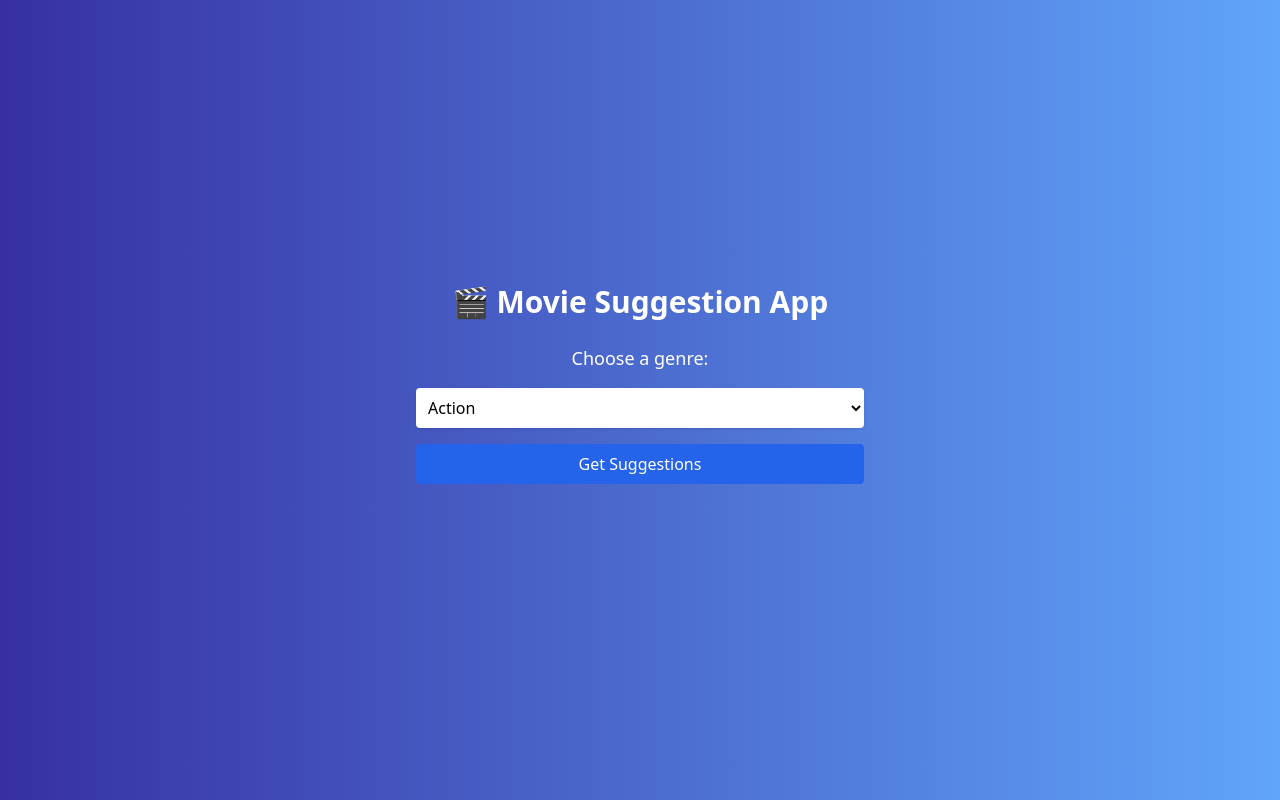
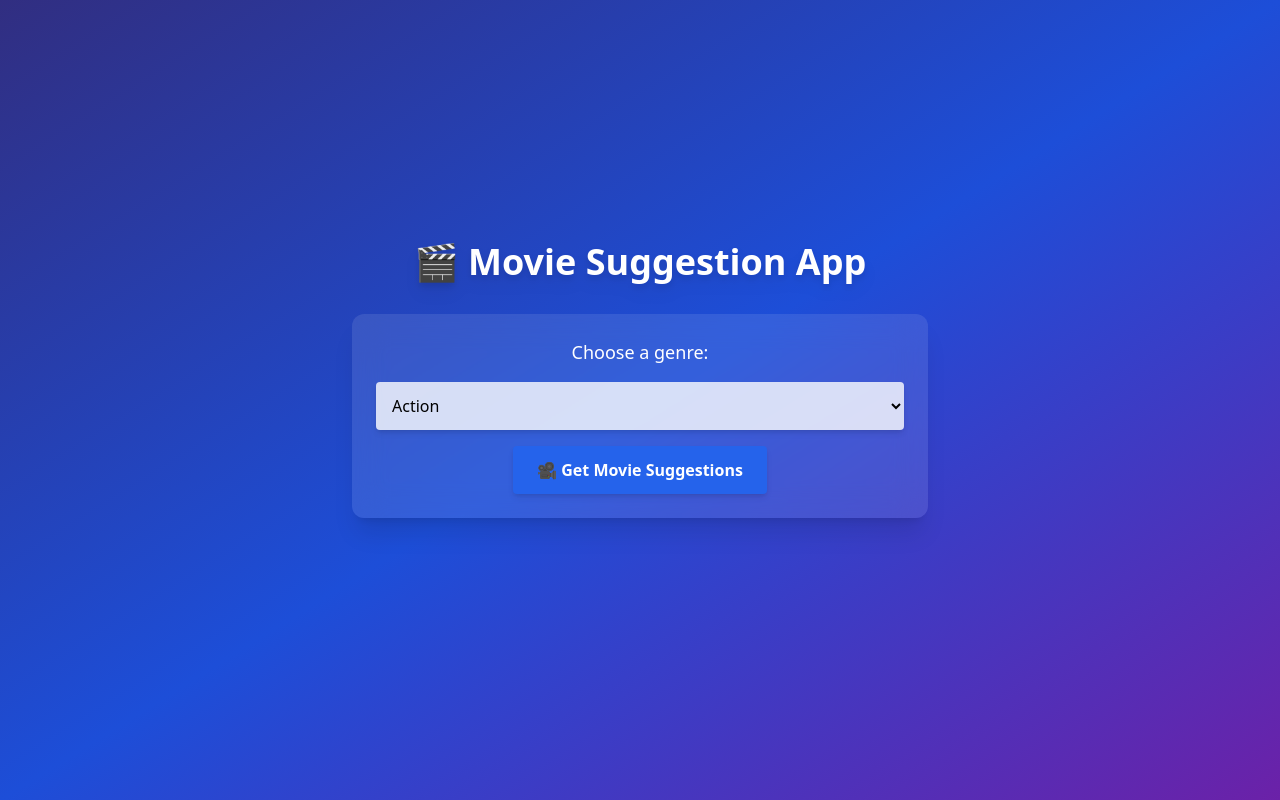
Before and after one commit to HarshitaKhare28/movie_suggestion_app, a plain HTML site: page static/index.html in a window 1280 px wide. Drawn offline with nearby package versions, Linux system fonts and the light colour scheme.

Commit message:
Enhanced css

```diff
--- a/static/index.html
+++ b/static/index.html
@@ -5,22 +5,26 @@
   <title>Movie Suggestion App</title>
   <script src="https://cdn.tailwindcss.com"></script>
 </head>
-<body class="bg-gradient-to-r from-indigo-800 to-blue-400 min-h-screen flex flex-col items-center justify-center p-6 text-white font-sans">
+<body class="bg-gradient-to-br from-indigo-900 via-blue-700 to-purple-800 min-h-screen flex flex-col items-center justify-center px-6 py-10 text-white font-sans">
 
-  <h1 class="text-3xl font-bold mb-6">🎬 Movie Suggestion App</h1>
+  <h1 class="text-4xl font-extrabold mb-8 drop-shadow-lg">🎬 Movie Suggestion App</h1>
 
-  <div class="flex flex-col items-center gap-4 w-full max-w-md">
-    <label for="genre" class="text-lg">Choose a genre:</label>
-    <select id="genre" class="p-2 rounded bg-white text-black w-full shadow">
+  <div class="flex flex-col items-center gap-4 w-full max-w-xl bg-white/10 backdrop-blur-lg p-6 rounded-xl shadow-xl">
+    <label for="genre" class="text-lg font-medium text-white">Choose a genre:</label>
+
+    <select id="genre" class="p-3 rounded bg-white/80 text-black w-full shadow-md focus:outline-none focus:ring-2 focus:ring-blue-500">
       <option value="action">Action</option>
       <option value="comedy">Comedy</option>
       <option value="romance">Romance</option>
       <option value="sci-fi">Sci-Fi</option>
     </select>
-    <button onclick="fetchMovies()" class="bg-blue-600 hover:bg-blue-800 px-4 py-2 rounded text-white w-full">Get Suggestions</button>
+
+    <button onclick="fetchMovies()" class="bg-blue-600 hover:bg-blue-800 px-6 py-3 rounded text-white font-semibold shadow-md transition-all duration-300 hover:scale-105 active:scale-95">
+      🎥 Get Movie Suggestions
+    </button>
   </div>
 
-  <div id="movieList" class="mt-8 grid gap-4 w-full max-w-md"></div>
+  <div id="movieList" class="mt-10 grid gap-6 w-full max-w-xl"></div>
 
   <script>
     async function fetchMovies() {
@@ -33,12 +37,12 @@
       if (data.movies.length > 0) {
         data.movies.forEach(movie => {
           const div = document.createElement("div");
-          div.className = "bg-white text-black p-4 rounded shadow text-center font-semibold";
-          div.innerText = movie;
+          div.className = "bg-white/20 backdrop-blur-sm text-white px-6 py-4 rounded-xl shadow-lg text-center text-xl font-semibold hover:bg-white/30 hover:scale-105 transition-transform";
+          div.innerText = `🎬 ${movie}`;
           list.appendChild(div);
         });
       } else {
-        list.innerHTML = `<div class="bg-red-200 text-black p-4 rounded shadow text-center">No suggestions available for "${data.genre}"</div>`;
+        list.innerHTML = `<div class="bg-red-300 text-black px-4 py-3 rounded-lg shadow text-center">No suggestions available for "${data.genre}"</div>`;
       }
     }
   </script>
```
Also changed, not shown: 12 other files.
